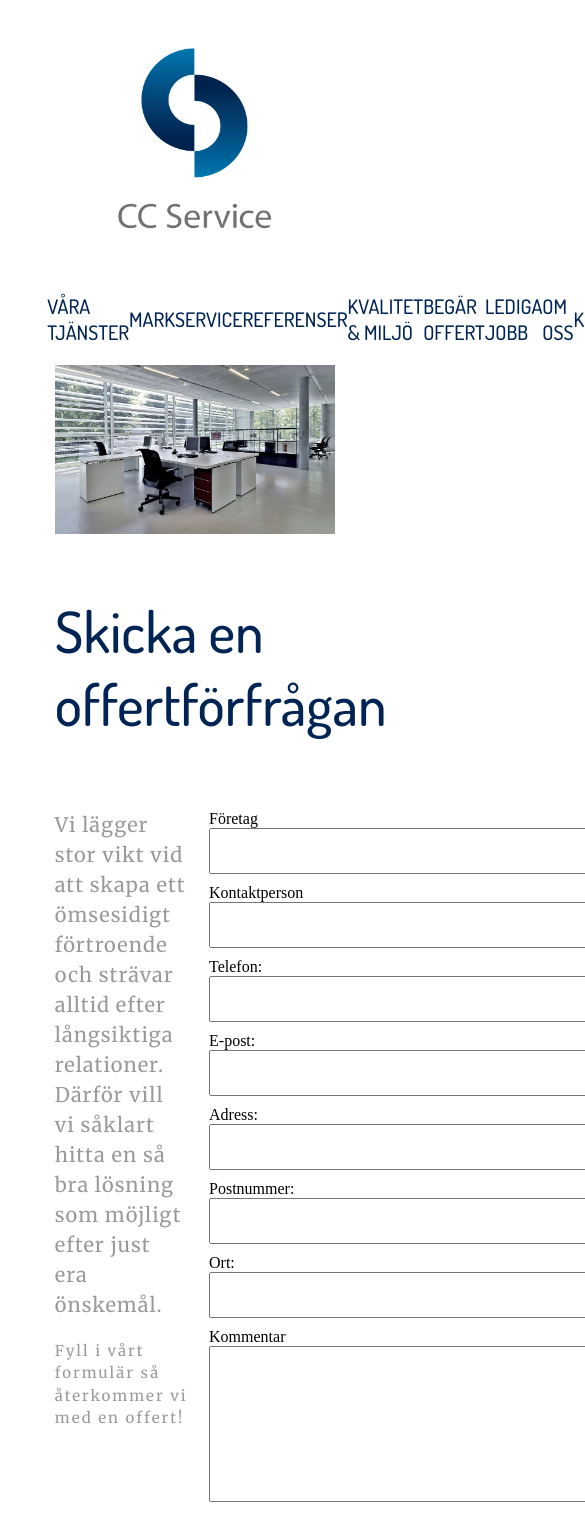
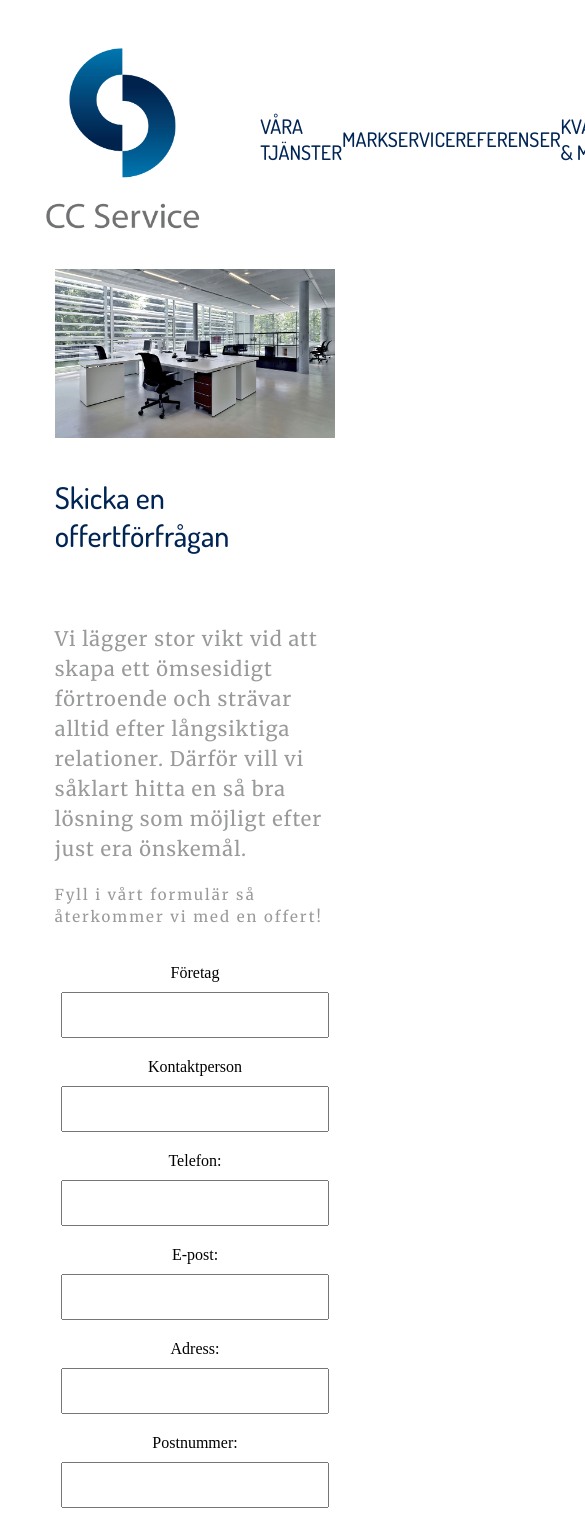
Before and after one commit to Lexlinkan/CChemsida, a React (Vite) app: page /offert in a window 390 px wide. Shown: the top 1529 px of the page, 585 px wide, since content can reach past the window. Built offline with nearby package versions, Linux system fonts and the light colour scheme.

Commit message:
offert responsiv

```diff
--- a/src/Offert/Offert.jsx
+++ b/src/Offert/Offert.jsx
@@ -1,10 +1,9 @@
 import React, { useRef } from "react";
 import emailjs from "@emailjs/browser";
-import { Link } from "react-router-dom";
-import { body, logo, title, subtitle, spanContainer, cardContainer, card, cardComment, cardSubtitle, nav, navItem, button, linkStyle } from "./styles";
+import "./offert.css";
+import Navbar from "../Navbar/Navbar";
 
 // Bilder
-import logoHome from "../assets/CCS_COLOR.png";
 import offertImg from "../assets/offert.jpeg";
 
 export const Offert = () => {
@@ -28,72 +27,44 @@ export const Offert = () => {
   };
 
   return (
-    <div style={body}>
-      <Link to="/">
-        <img style={logo} src={logoHome} alt="Logga" />
-      </Link>{" "}
-      <div style={nav}>
-        <Link style={linkStyle} to="/tjanster">
-          <span style={navItem}>VÅRA TJÄNSTER</span>
-        </Link>
-        <Link style={linkStyle} to="/markservice">
-          <span style={navItem}>MARKSERVICE</span>
-        </Link>
-        <Link style={linkStyle} to="/referenser">
-          <span style={navItem}>REFERENSER</span>
-        </Link>
-        <Link style={linkStyle} to="/kvalitetmiljo">
-          <span style={navItem}>KVALITET & MILJÖ</span>
-        </Link>
-        <Link style={linkStyle} to="/offert">
-          <span style={navItem}>BEGÄR OFFERT</span>
-        </Link>{" "}
-        <Link style={linkStyle} to="/ledigajobb">
-          <span style={navItem}>LEDIGA JOBB</span>
-        </Link>
-        <Link style={linkStyle} to="/omoss">
-          <span style={navItem}>OM OSS</span>
-        </Link>
-        <Link style={linkStyle} to="/kontakt">
-          <span style={navItem}>KONTAKT</span>
-        </Link>
+    <div className="bodyOffert">
+      <Navbar />
+      <img src={offertImg} style={{ width: "75%" }} alt="Våra Tjänster image" />
+      <div className="spanContainerOffert">
+        <span className="titleOffert">Skicka en offertförfrågan</span>
       </div>
-      <img src={offertImg} style={{ width: "75%" }} alt="Våra Tjänster image" />
-      <div style={spanContainer}>
-        <span style={title}>Skicka en offertförfrågan</span>
-      </div>
-      <div style={cardContainer}>
-        <span style={subtitle}>
+      <div className="cardContainerOffert">
+        <span className="subtitleOffert">
           Vi lägger stor vikt vid att skapa ett ömsesidigt förtroende och
           strävar alltid efter långsiktiga relationer. Därför vill vi såklart
           hitta en så bra lösning som möjligt efter just era önskemål. <p></p>
-          <p style={cardSubtitle}>
+          <p className="cardSubtitleOffert">
             Fyll i vårt formulär så återkommer vi med en offert!
           </p>
         </span>
 
         <form
-          style={{ display: "flex", flexDirection: "column", width: "45%" }}
+          className="form"
           ref={form}
           onSubmit={sendEmail}
         >
           <label>Företag</label>
-          <input style={card} type="text" name="user_name" />
+          <input className="cardOffert" type="text" name="user_name" />
           <label>Kontaktperson</label>
-          <input style={card} type="email" name="user_email" />
+          <input className="cardOffert" type="email" name="user_email" />
           <label>Telefon:</label>
-          <input style={card} type="text" name="Telefon" />
+          <input className="cardOffert" type="text" name="Telefon" />
           <label>E-post:</label>
-          <input style={card} type="text" name="Email" />
+          <input className="cardOffert" type="text" name="Email" />
           <label>Adress:</label>
-          <input style={card} type="text" name="Adress" />
+          <input className="cardOffert" type="text" name="Adress" />
           <label>Postnummer:</label>
-          <input style={card} type="text" name="Postnummer" />
+          <input className="cardOffert" type="text" name="Postnummer" />
           <label>Ort:</label>
-          <input style={card} type="text" name="Ort" />
-          <label>Kommentar</label>
-          <input style={cardComment} type="text" name="Kommentar" />
-          <input style={button} type="submit" value="Skicka" />
+          <input className="cardOffert" type="text" name="Ort" />
+          <label>Kommentar:</label>
+          <input className="cardCommentOffert" type="text" name="Kommentar" />
+          <input className="buttonOffert" type="submit" value="Skicka" />
         </form>
       </div>
     </div>
--- /dev/null
+++ b/src/Offert/offert.css
@@ -0,0 +1,165 @@
+.bodyOffert {
+  display: flex;
+  justify-content: space-around;
+  align-items: center;
+  flex-direction: column;
+}
+
+.titleOffert {
+  font-weight: bold;
+  font-family: dosis, sans-serif;
+  color: #002554;
+  font-size: 57px;
+  font-weight: 500;
+  margin-top: 40px;
+  margin-bottom: 20px;
+}
+
+.subtitleOffert {
+  font-size: 20px;
+  cursor: pointer;
+  font-family: merriweather, sans-serif;
+  color: #999a9a;
+  max-width: 600px;
+  letter-spacing: 1px;
+  line-height: 1.5;
+}
+
+.spanContainerOffert {
+  display: flex;
+  flex-direction: column;
+  justify-content: space-around;
+  padding: 20px;
+  width: 75%;
+  margin-bottom: 30px;
+}
+
+.cardContainerOffert {
+  display: flex;
+  flex-direction: row;
+  justify-content: space-between;
+  width: 75%;
+  gap: 20px;
+}
+
+.cardOffert {
+  display: flex;
+  flex-direction: row;
+  width: 400px;
+  margin-bottom: 10px;
+  height: 40px;
+}
+
+.cardCommentOffert {
+  display: flex;
+  flex-direction: row;
+  width: 400px;
+  margin-bottom: 10px;
+  height: 150px;
+}
+
+.cardSubtitleOffert {
+  font-size: 15px;
+  font-family: merriweather, sans-serif;
+  color: #999a9a;
+  letter-spacing: 2px;
+}
+
+.buttonOffert {
+  background-color: #002554;
+  color: white;
+  width: 200px;
+  padding: 10px;
+  border-radius: 5px;
+  border: none;
+  cursor: pointer;
+  font-size: 20px;
+  font-family: dosis, sans-serif;
+  margin-top: 20px;
+  margin-bottom: 20px;
+  transition: transform 0.2s ease-in-out;
+}
+
+.linkStyleOffert {
+  text-decoration: none;
+  color: #002554;
+  font-size: 20px;
+  font-weight: 500;
+  font-family: dosis, sans-serif;
+}
+
+.form {
+  display: flex;
+  flex-direction: column;
+  width: 45%;
+}
+
+@media only screen and (max-width: 820px) {
+  .bodyOffert {
+    display: flex;
+    justify-content: center;
+    align-items: center;
+    flex-direction: column;
+  }
+  .cardContainerOffert {
+    display: flex;
+    flex-direction: column;
+    justify-content: center;
+    align-items: center;
+  }
+  .titleOffert {
+    font-size: 40px;
+    margin-top: 20px;
+    margin-bottom: 20px;
+  }
+}
+
+@media only screen and (max-width: 1024px) {
+  .bodyOffert {
+    display: flex;
+    justify-content: center;
+    align-items: center;
+    flex-direction: column;
+  }
+  .cardContainerOffert {
+    display: flex;
+    flex-direction: column;
+    justify-content: center;
+    align-items: center;
+  }
+  .cardOffert {
+    display: flex;
+    justify-content: center;
+    align-items: center;
+    flex-direction: column;
+    width: 260px;
+    margin-bottom: 20px;
+  }
+  .cardCommentOffert {
+    display: flex;
+    justify-content: center;
+    align-items: center;
+    flex-direction: column;
+    width: 260px;
+    margin-bottom: 20px;
+  }
+}
+
+@media only screen and (max-width: 768px) {
+  .titleOffert {
+    font-size: 30px;
+    margin-top: 20px;
+    margin-bottom: 20px;
+  }
+  .form {
+    width: 90%;
+    max-width: 300px;
+    display: flex;
+    flex-direction: column;
+    width: 45%;
+    align-items: center;
+  }
+    .form label {
+    margin-bottom: 10px;
+  }
+}
--- a/src/Offert/styles.js
+++ /dev/null
@@ -1,113 +0,0 @@
-export const body = {
-    display: "flex",
-    justifyContent: "space-around",
-    alignItems: "center",
-    flexDirection: "column",
-  };
-
-  export const logo = {
-    width: 154,
-    height: 181,
-    marginTop: 25,
-    margin: 40,
-  };
-
-  export const title = {
-    fontWeight: "bold",
-    fontFamily: "dosis, sans-serif",
-    color: "#002554",
-    fontSize: 57,
-    fontWeight: 500,
-    marginTop: 40,
-    marginBottom: 20,
-  };
-
-  export const subtitle = {
-    fontSize: 20,
-    cursor: "pointer",
-    fontFamily: "merriweather, sans-serif",
-    color: "#999a9a",
-    maxWidth: 600,
-    letterSpacing: 1,
-    lineHeight: 1.5,
-  };
-
-  export const spanContainer = {
-    display: "flex",
-    flexDirection: "column",
-    justifyContent: "space-around",
-    padding: 20,
-    width: "75%",
-    marginBottom: 30,
-  };
-
-  export const cardContainer = {
-    display: "flex",
-    flexDirection: "row",
-    justifyContent: "space-between",
-    width: "75%",
-    gap: 20,
-  };
-
-  export const card = {
-    display: "flex",
-    flexDirection: "row",
-    width: 400,
-    marginBottom: 10,
-    height: 40,
-  };
-  export const cardComment = {
-    display: "flex",
-    flexDirection: "row",
-    width: 400,
-    marginBottom: 10,
-    height: 150,
-  };
-
-  export const cardSubtitle = {
-    fontSize: 15,
-    fontFamily: "merriweather, sans-serif",
-    color: "#999a9a",
-    letterSpacing: 2,
-  };
-
-  export const nav = {
-    display: "flex",
-    justifyContent: "space-around",
-    alignItems: "center",
-    flexDirection: "row",
-    padding: 20,
-    fontFamily: "dosis, sans-serif",
-    color: "#002554",
-    fontSize: 20,
-    fontWeight: 500,
-    width: "79%",
-  };
-
-  export const navItem = {
-    transition: "transform 0.2s ease-in-out",
-    cursor: "default",
-  };
-
-  export const button = {
-    backgroundColor: "#002554",
-    color: "white",
-    width: 200,
-    padding: 10,
-    borderRadius: 5,
-    border: "none",
-    cursor: "pointer",
-    fontSize: 20,
-    fontFamily: "dosis, sans-serif",
-    marginTop: 20,
-    marginBottom: 20,
-    transition: "transform 0.2s ease-in-out",
-  };
-
-  export const linkStyle = {
-    textDecoration: "none",
-    color: "#002554",
-    fontSize: 20,
-    fontWeight: 500,
-    fontFamily: "dosis, sans-serif",
-  };
```
